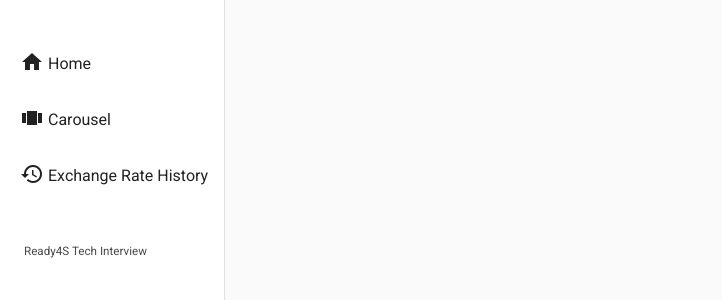
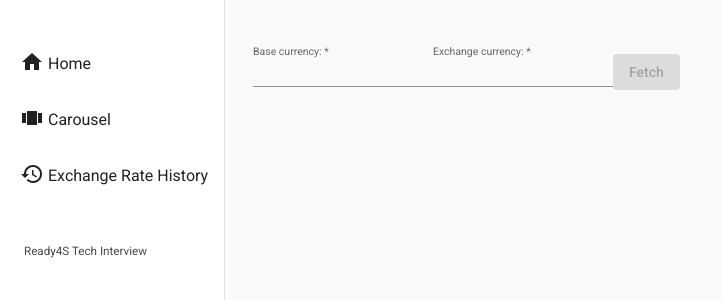
Before and after one commit to michudzik/ready4s-tech-interview, an Angular app: page /dashboard in a window 1280 px wide. Shown: the top 300 px of the page, without its empty margins (0-722 px from the left). Built offline with nearby package versions, Linux system fonts and the light colour scheme; no server answers.

Commit message:
[Add] Reactive forms input on the dashboard

```diff
--- a/src/app/app.module.ts
+++ b/src/app/app.module.ts
@@ -2,6 +2,7 @@ import { BrowserModule } from '@angular/platform-browser';
 import { NgModule } from '@angular/core';
 import { NoopAnimationsModule } from '@angular/platform-browser/animations';
 import { HttpClientModule } from '@angular/common/http';
+import { ReactiveFormsModule } from '@angular/forms';
 
 import { AppComponent } from './app.component';
 import { MenuComponent } from './core/menu/menu.component';
@@ -29,6 +30,7 @@ import { CarouselItemDirective } from './modules/app/carousel/carousel-container
   imports: [
     BrowserModule,
     HttpClientModule,
+    ReactiveFormsModule,
     AppRoutingModule,
     NoopAnimationsModule,
     MaterialModule
--- a/src/app/modules/app/dashboard/dashboard.component.html
+++ b/src/app/modules/app/dashboard/dashboard.component.html
@@ -1,4 +1,47 @@
+<form [formGroup]="currencyForm" (ngSubmit)="onSubmit()" >
+  <mat-form-field appearance="standard" floatLabel="always">
+    <mat-label>
+      Base currency:
+    </mat-label>
+    <input matInput formControlName="baseCurrency" required/>
+  </mat-form-field>
+
+  <mat-form-field appearance="standard" floatLabel="always">
+    <mat-label>
+      Exchange currency:
+    </mat-label>
+    <input matInput formControlName="exchangeCurrency" required/>
+  </mat-form-field>
+
+  <button
+    mat-flat-button
+    color="primary"
+    [disabled]="currencyForm.invalid"
+    type="submit">Fetch</button>
+</form>
+
+<div *ngIf="baseCurrency.invalid && (baseCurrency.dirty || baseCurrency.touched)">
+  <div *ngIf="baseCurrency.errors.required">
+    Base currency is required.
+  </div>
+
+  <div *ngIf="baseCurrency.errors.minlength">
+    Base currency must be at least 3 characters long.
+  </div>
+</div>
+
+<div *ngIf="exchangeCurrency.invalid && (exchangeCurrency.dirty || exchangeCurrency.touched)">
+  <div *ngIf="exchangeCurrency.errors.required">
+    Exchange currency is required.
+  </div>
+
+  <div *ngIf="exchangeCurrency.errors.minlength">
+    Exchange currency must be at least 3 characters long.
+  </div>
+</div>
+
 <app-exchange-rate
-  [fromCurrency]="fromCurrency"
-  [toCurrency]="toCurrency"
+  *ngIf="ready"
+  [fromCurrency]="currencyForm.controls.baseCurrency.value"
+  [toCurrency]="currencyForm.controls.exchangeCurrency.value"
 ></app-exchange-rate>
--- a/src/app/modules/app/dashboard/dashboard.component.ts
+++ b/src/app/modules/app/dashboard/dashboard.component.ts
@@ -1,10 +1,31 @@
 import { Component } from '@angular/core';
+import { FormBuilder, FormGroup, Validators, FormControl, AbstractControl } from '@angular/forms';
 
 @Component({
   selector: 'app-dashboard',
   templateUrl: './dashboard.component.html'
 })
 export class DashboardComponent {
-  fromCurrency: string = 'EUR';
-  toCurrency: string = 'PLN';
+  ready: boolean = false;
+
+  currencyForm: FormGroup = this.formBuilder.group({
+    baseCurrency: ['', [Validators.required, Validators.minLength(3)]],
+    exchangeCurrency: ['', [Validators.required, Validators.minLength(3)]]
+  });
+
+  constructor(
+    private formBuilder: FormBuilder
+  ) {}
+
+  onSubmit(): void {
+    this.ready = true;
+  }
+
+  get baseCurrency(): AbstractControl {
+    return this.currencyForm.controls.baseCurrency;
+  }
+
+  get exchangeCurrency(): AbstractControl {
+    return this.currencyForm.controls.exchangeCurrency;
+  }
 }
```
Also changed, not shown: src/app/modules/material.module.ts (+7 -1 lines).
